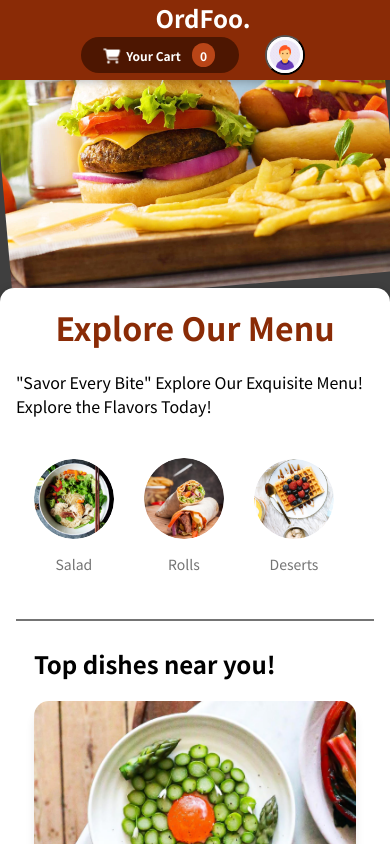
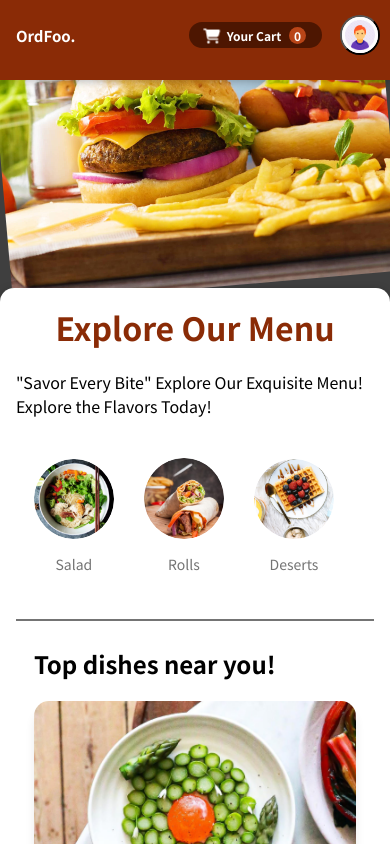
Before and after one commit to Laraib-Azmat/Food_order_website, a React (Create React App) app: page / in a window 390 px wide. Shown: the top 844 px of the page. Built offline with nearby package versions, Linux system fonts and the light colour scheme.

Commit message:
responsive nav bar for mobile screens

```diff
--- a/src/Components/Layout/Header.module.css
+++ b/src/Components/Layout/Header.module.css
@@ -88,8 +88,22 @@
   }
   @media(max-width:400px){
 .header{
-  flex-direction: column;
-  padding-bottom: 20px;
+  padding-bottom: 10px;
+}
+.header h2{
+  font-size: 15px;
+}
+.profileIcon{
+width: 40px;
+height: 40px;
+margin-right: 10px;
+}
 
-}
   }
+
+  @media(max-width:300px){
+    .header{
+      flex-direction: column;
+      gap: 10px;
+    }
+  }
--- a/src/Components/Layout/HeaderCart.module.css
+++ b/src/Components/Layout/HeaderCart.module.css
@@ -69,3 +69,17 @@
     }
 
 }
+
+@media(max-width:400px){
+  .cartBtn{
+    font: 11px;
+    padding: 0.3rem 1rem;
+    margin: 0rem 0.5rem;
+}
+
+.badge {
+  padding: 0rem 0.3rem;
+  margin-left: 0.5rem;
+}
+
+}
```
